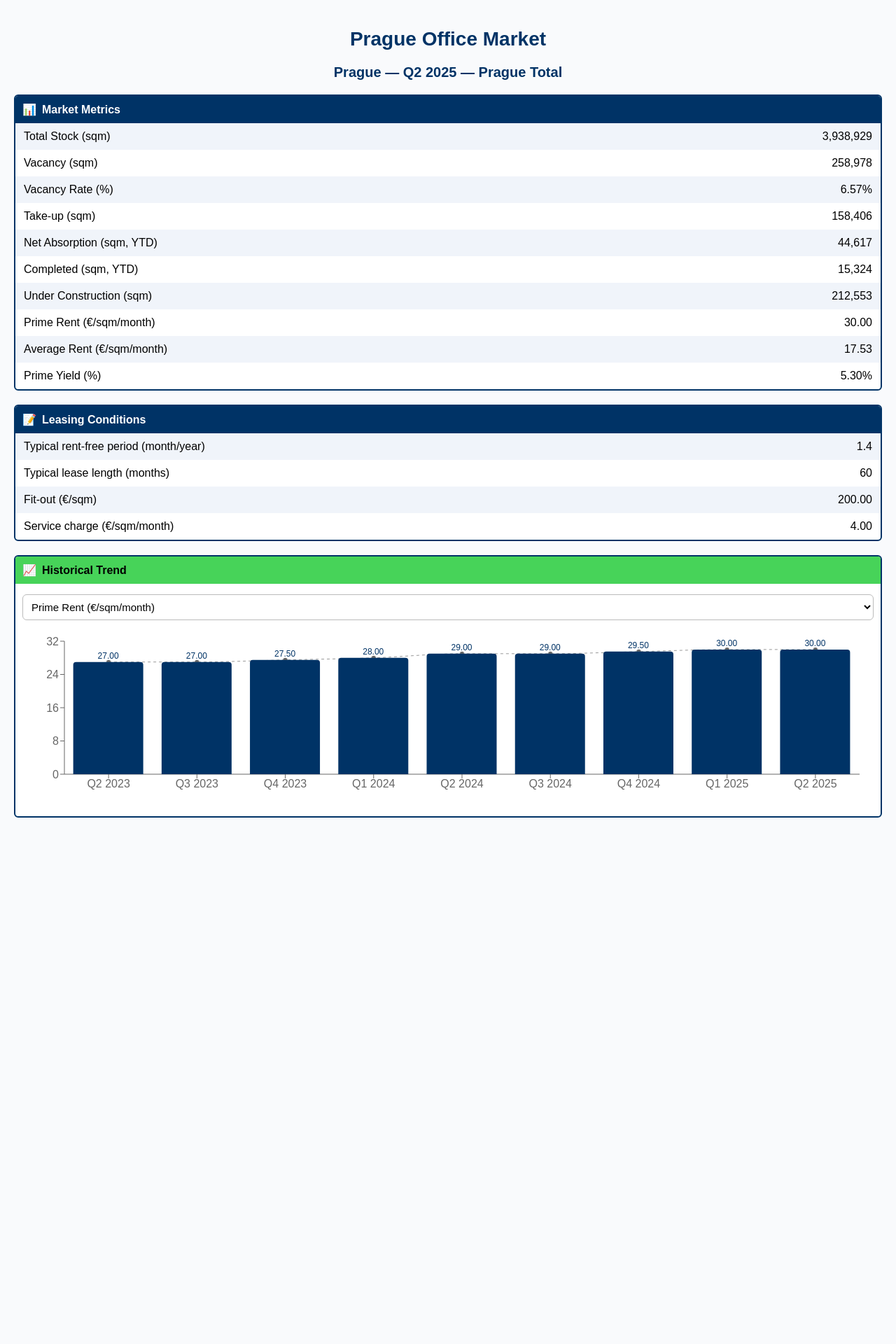
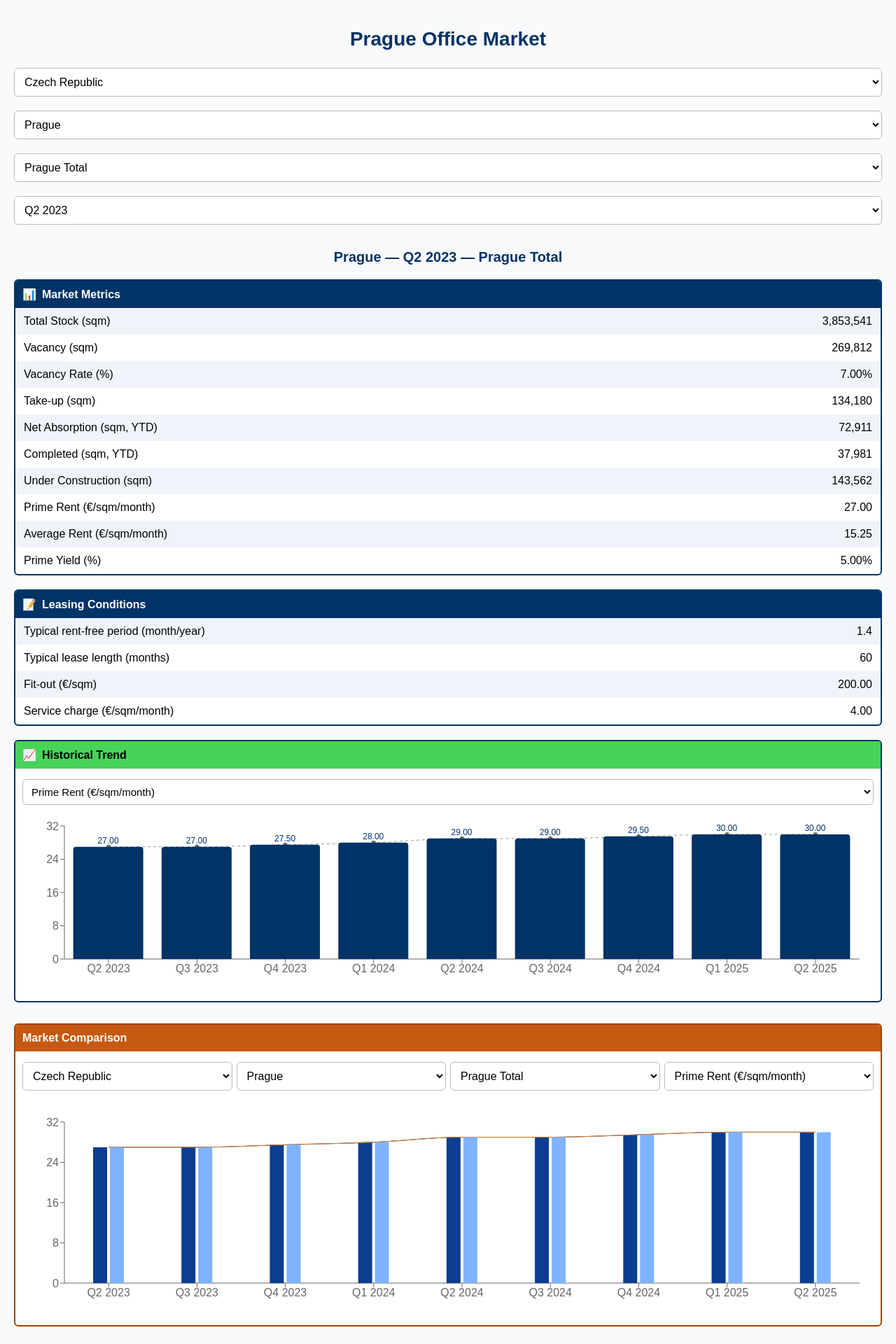
Before and after one commit to Musicandy13/market-data-cee-map, a React (Vite) app: page / in a window 1280 px wide. Shown: the top 1920 px of the page at 70% size. Before the commit the page ends 1208 px from the top, so only its background shows below. Built offline with nearby package versions, Linux system fonts and the light colour scheme.

Commit message:
Update DataExplorer.jsx

```diff
--- a/src/DataExplorer.jsx
+++ b/src/DataExplorer.jsx
@@ -19,17 +19,20 @@ function fmtNumber(n) {
   if (Math.abs(v) >= 1000) return v.toLocaleString(undefined, { maximumFractionDigits: 0 });
   return v.toLocaleString(undefined, { maximumFractionDigits: 2 });
 }
+
 function fmtMoney(n) {
   if (n === null || n === undefined || n === "" || Number.isNaN(n)) return "–";
   const v = Number(n);
   return v.toLocaleString(undefined, { minimumFractionDigits: 2, maximumFractionDigits: 2 });
 }
+
 function fmtPercent(n) {
   if (n === null || n === undefined || n === "" || Number.isNaN(n)) return "–";
   const v = Number(n);
   if (Math.abs(v) <= 1) return (v * 100).toFixed(2) + "%";
   return v.toFixed(2) + "%";
 }
+
 function coerceNumber(v) {
   if (v === null || v === undefined) return null;
   if (typeof v === "number") return v;
@@ -42,7 +45,7 @@ function coerceNumber(v) {
   return Number.isNaN(num) ? null : num;
 }
 
-// 🆕 New helper: display ranges like “150 - 200” in Leasing Conditions
+// 🆕 helper to display ranges like “150 - 200”
 function formatMaybeRange(v, kind = "number") {
   if (v === null || v === undefined || v === "") return "–";
   if (typeof v === "number") return kind === "money" ? fmtMoney(v) : fmtNumber(v);
@@ -75,22 +78,21 @@ function Row({ label, value }) {
   );
 }
 
-/* ===== Quarter sorting helper ===== */
-const sortPeriodsAsc = (a, b) => {
-  const [qa, ya] = a.split(" ");
-  const [qb, yb] = b.split(" ");
-  if (ya !== yb) return Number(ya) - Number(yb);
-  return Number(qa.replace("Q", "")) - Number(qb.replace("Q", ""));
-};
-
-/* ===== Build historical series (chronological for charts) ===== */
+/* ===== Build historical series ===== */
 function buildTrendSeries(raw, country, city, submarket, metric) {
   const cityNode = raw?.countries?.[country]?.cities?.[city];
   if (!cityNode?.periods) return [];
   const periods = Object.keys(cityNode.periods);
 
+  const sortPeriods = (a, b) => {
+    const [qa, ya] = a.split(" ");
+    const [qb, yb] = b.split(" ");
+    if (ya !== yb) return Number(ya) - Number(yb);
+    return Number(qa.replace("Q", "")) - Number(qb.replace("Q", ""));
+  };
+
   const out = [];
-  for (const p of periods.sort(sortPeriodsAsc)) {
+  for (const p of periods.sort(sortPeriods)) {
     const cityData = cityNode.periods?.[p];
     if (!cityData) continue;
 
@@ -156,12 +158,7 @@ function BarTrendChart({ data, metric }) {
         <Tooltip content={<SingleTooltip metric={metric} />} />
         <Line type="monotone" dataKey="value" stroke="#999" strokeDasharray="4 4" dot={{ r: 3, fill: "#666" }} />
         <Bar dataKey="value" fill="#003366" radius={[4, 4, 0, 0]}>
-          <LabelList
-            dataKey="value"
-            position="top"
-            formatter={(v) => formatValue(v)}
-            style={{ fill: "#003366", fontSize: "12px" }}
-          />
+          <LabelList dataKey="value" position="top" formatter={(v) => formatValue(v)} style={{ fill: "#003366", fontSize: "12px" }} />
         </Bar>
       </ComposedChart>
     </ResponsiveContainer>
@@ -169,13 +166,204 @@ function BarTrendChart({ data, metric }) {
 }
 
 /* ===== Market Comparison ===== */
-// (UNCHANGED — your entire block remains exactly as before)
 function ComparisonBlock({ raw, baseCountry, baseCity, baseSubmarket }) {
-  // ... full comparison block identical to your previous version ...
-  // no edits here
+  const [country2, setCountry2] = useState("");
+  const [city2, setCity2] = useState("");
+  const [submarket2, setSubmarket2] = useState("");
+  const [metric, setMetric] = useState("primeRentEurSqmMonth");
+
+  useEffect(() => {
+    if (!raw?.countries) return;
+    const cList = Object.keys(raw.countries);
+    if (!cList.length) return;
+
+    const firstC = cList[0];
+    const cities = Object.keys(raw.countries[firstC]?.cities || {});
+    const firstCity = cities[0] || "";
+    const periods = Object.keys(raw.countries[firstC]?.cities?.[firstCity]?.periods || {});
+    const firstPeriod = periods[0] || "";
+    const subs =
+      (firstPeriod &&
+        Object.keys(
+          raw.countries[firstC]?.cities?.[firstCity]?.periods?.[firstPeriod]?.subMarkets || {}
+        )) ||
+      [];
+
+    setCountry2((prev) => prev || firstC);
+    setCity2((prev) => prev || firstCity);
+    setSubmarket2((prev) => prev || subs[0] || "");
+  }, [raw]);
+
+  useEffect(() => {
+    if (!country2) return;
+    const cities = Object.keys(raw?.countries?.[country2]?.cities || {});
+    if (!cities.length) {
+      setCity2("");
+      setSubmarket2("");
+      return;
+    }
+    if (!cities.includes(city2)) setCity2(cities[0]);
+  }, [country2, raw]); // eslint-disable-line
+
+  useEffect(() => {
+    if (!country2 || !city2) return;
+    const periods = Object.keys(raw?.countries?.[country2]?.cities?.[city2]?.periods || {});
+    const firstPeriod = periods[0] || "";
+    const subs = Object.keys(
+      raw?.countries?.[country2]?.cities?.[city2]?.periods?.[firstPeriod]?.subMarkets || {}
+    );
+    if (!subs.length) {
+      if (submarket2) setSubmarket2("");
+      return;
+    }
+    if (!subs.includes(submarket2)) setSubmarket2(subs[0]);
+  }, [country2, city2, raw]); // eslint-disable-line
+
+  if (!raw?.countries) return null;
+
+  const countries = Object.keys(raw.countries);
+  const cities2 = country2 ? Object.keys(raw?.countries?.[country2]?.cities || {}) : [];
+  const submarkets2 = (() => {
+    const firstPeriodKey = Object.keys(raw?.countries?.[country2]?.cities?.[city2]?.periods || {})[0];
+    if (!firstPeriodKey) return [];
+    return Object.keys(
+      raw?.countries?.[country2]?.cities?.[city2]?.periods?.[firstPeriodKey]?.subMarkets || {}
+    );
+  })();
+
+  const baseData = buildTrendSeries(raw, baseCountry, baseCity, baseSubmarket, metric);
+  let compData = buildTrendSeries(raw, country2, city2, submarket2, metric);
+  if (compData.length === 0) compData = buildTrendSeries(raw, country2, city2, "", metric);
+
+  const seriesNameBase = baseCity + (baseSubmarket ? " — " + baseSubmarket : "");
+  const seriesNameComp = city2 + (submarket2 ? " — " + submarket2 : "");
+
+  const allPeriods = Array.from(
+    new Set([...baseData.map((d) => d.period), ...compData.map((d) => d.period)])
+  ).sort((a, b) => {
+    const [qa, ya] = a.split(" ");
+    const [qb, yb] = b.split(" ");
+    if (ya !== yb) return Number(ya) - Number(yb);
+    return Number(qa.replace("Q", "")) - Number(qb.replace("Q", ""));
+  });
+
+  const merged = allPeriods.map((p) => ({
+    period: p,
+    base: baseData.find((d) => d.period === p)?.value ?? null,
+    comp: compData.find((d) => d.period === p)?.value ?? null,
+  }));
+
+  return (
+    <div className="section-box section-box--orange" style={{ marginTop: "30px" }}>
+      <div className="section-header section-header--orange">Market Comparison</div>
+
+      <div style={{ padding: "10px" }}>
+        <div
+          style={{
+            display: "grid",
+            gridTemplateColumns: "repeat(auto-fit, minmax(180px, 1fr))",
+            gap: "6px",
+            marginBottom: "10px",
+          }}
+        >
+          <select value={country2} onChange={(e) => setCountry2(e.target.value)}>
+            {countries.map((c) => (
+              <option key={c} value={c}>
+                {c}
+              </option>
+            ))}
+          </select>
+
+          <select value={city2} onChange={(e) => setCity2(e.target.value)}>
+            {cities2.map((ct) => (
+              <option key={ct} value={ct}>
+                {ct}
+              </option>
+            ))}
+          </select>
+
+          {submarkets2.length > 0 && (
+            <select value={submarket2} onChange={(e) => setSubmarket2(e.target.value)}>
+              {submarkets2.map((sm) => (
+                <option key={sm} value={sm}>
+                  {sm}
+                </option>
+              ))}
+            </select>
+          )}
+
+          <select value={metric} onChange={(e) => setMetric(e.target.value)}>
+            {[
+              { key: "totalStock", label: "Total Stock (sqm)" },
+              { key: "vacancy", label: "Vacancy (sqm)" },
+              { key: "vacancyRate", label: "Vacancy Rate (%)" },
+              { key: "primeRentEurSqmMonth", label: "Prime Rent (€/sqm/month)" },
+              { key: "averageRentEurSqmMonth", label: "Average Rent (€/sqm/month)" },
+              { key: "primeYield", label: "Prime Yield (%)" },
+              { key: "fitOutEurSqmShellCore", label: "Fit-out (€/sqm)" },
+              { key: "serviceChargeEurSqmMonth", label: "Service charge (€/sqm/month)" },
+            ].map((m) => (
+              <option key={m.key} value={m.key}>
+                {m.label}
+              </option>
+            ))}
+          </select>
+        </div>
+
+        <ResponsiveContainer width="100%" height={300}>
+          <ComposedChart data={merged} margin={{ top: 20, right: 20, left: 0, bottom: 20 }}>
+            <XAxis dataKey="period" />
+            <YAxis />
+            <Tooltip
+              content={({ active, payload, label }) => {
+                if (!active || !payload?.length) return null;
+
+                const byKey = new Map();
+                for (const p of payload) {
+                  if ((p?.dataKey === "base" || p?.dataKey === "comp") && p.value != null) {
+                    if (!byKey.has(p.dataKey)) byKey.set(p.dataKey, p.value);
+                  }
+                }
+
+                const rows = [];
+                if (byKey.has("base")) rows.push({ name: seriesNameBase, val: byKey.get("base"), color: "#0b3d91" });
+                if (byKey.has("comp")) rows.push({ name: seriesNameComp, val: byKey.get("comp"), color: "#7fb3ff" });
+
+                const fmt = (v) =>
+                  metric === "vacancyRate" || metric === "primeYield"
+                    ? fmtPercent(v)
+                    : metric === "primeRentEurSqmMonth" ||
+                      metric === "averageRentEurSqmMonth" ||
+                      metric === "serviceChargeEurSqmMonth"
+                    ? fmtMoney(v)
+                    : fmtNumber(v);
+
+                return (
+                  <div style={{ background: "white", border: "1px solid #ccc", padding: "6px 8px", fontSize: "12px" }}>
+                    <strong style={{ display: "block", marginBottom: 4 }}>{label}</strong>
+                    {rows.map((x) => (
+                      <div key={x.name} style={{ display: "flex", gap: 6, alignItems: "center" }}>
+                        <span style={{ display: "inline-block", width: 10, height: 10, background: x.color }} />
+                        <span style={{ minWidth: 140 }}>{x.name}:</span>
+                        <span>{fmt(x.val)}</span>
+                      </div>
+                    ))}
+                  </div>
+                );
+              }}
+            />
+            <Line type="monotone" dataKey="base" stroke="#0b3d91" dot={false} />
+            <Bar dataKey="base" fill="#0b3d91" barSize={20} />
+            <Line type="monotone" dataKey="comp" stroke="#e67e22" dot={false} />
+            <Bar dataKey="comp" fill="#7fb3ff" barSize={20} />
+          </ComposedChart>
+        </ResponsiveContainer>
+      </div>
+    </div>
+  );
 }
 
-/* ===== Main App (first block + leasing + trend + comparison) ===== */
+/* ===== Main App (selectors + metrics + leasing + trend + comparison) ===== */
 export default function DataExplorerApp() {
   const [raw, setRaw] = useState(null);
   const [loading, setLoading] = useState(true);
@@ -187,7 +375,7 @@ export default function DataExplorerApp() {
   const [period, setPeriod] = useState("");
   const [selectedMetric, setSelectedMetric] = useState("primeRentEurSqmMonth");
 
-  // initial load → default to LATEST period
+  // initial load
   useEffect(() => {
     setLoading(true);
     fetch("/market_data.json")
@@ -205,17 +393,15 @@ export default function DataExplorerApp() {
         const firstCountry = countries[0];
         const cities = Object.keys(json?.countries?.[firstCountry]?.cities || {});
         const firstCity = cities[0] || "";
-        const periodsAsc = Object.keys(json?.countries?.[firstCountry]?.cities?.[firstCity]?.periods || {}).sort(
-          sortPeriodsAsc
-        );
-        const latestPeriod = periodsAsc[periodsAsc.length - 1] || "";
+        const periods = Object.keys(json?.countries?.[firstCountry]?.cities?.[firstCity]?.periods || {});
+        const firstPeriod = periods[0] || "";
         const subs = Object.keys(
-          json?.countries?.[firstCountry]?.cities?.[firstCity]?.periods?.[latestPeriod]?.subMarkets || {}
+          json?.countries?.[firstCountry]?.cities?.[firstCity]?.periods?.[firstPeriod]?.subMarkets || {}
         );
 
         setCountry(firstCountry);
         setCity(firstCity);
-        setPeriod(latestPeriod);
+        setPeriod(firstPeriod);
         setSubmarket(subs[0] || "");
         setLoading(false);
       })
@@ -227,13 +413,10 @@ export default function DataExplorerApp() {
 
   const countries = Object.keys(raw?.countries || {});
   const cities = country ? Object.keys(raw?.countries?.[country]?.cities || {}) : [];
-
-  const periodsAsc = city
-    ? Object.keys(raw?.countries?.[country]?.cities?.[city]?.periods || {}).sort(sortPeriodsAsc)
-    : [];
+  const periodsAsc = city ? Object.keys(raw?.countries?.[country]?.cities?.[city]?.periods || {}) : [];
   const periodsDesc = [...periodsAsc].reverse();
 
-  const selectedPeriodObj = raw?.countries?.[country]?.cities?.[city]?.periods?.[period] || null;
+  const selectedPeriodObj = raw?.countries?.[country]?.cities?.[city]?.periods?.[period] || {};
   const submarketsFromJson = selectedPeriodObj?.subMarkets ? Object.keys(selectedPeriodObj.subMarkets) : [];
   const cityObj = raw?.countries?.[country]?.cities?.[city] || {};
   const leasingCity = cityObj?.leasing || {};
@@ -273,8 +456,69 @@ export default function DataExplorerApp() {
     <div style={{ fontFamily: "Arial, sans-serif", padding: "20px" }}>
       <h1>{city || "Market"} Office Market</h1>
 
-      {/* ---- Selectors remain identical ---- */}
-      {/* ... country/city/submarket/period selectors ... */}
+      {/* ====== INPUT BLOCK ====== */}
+      <div>
+        <select
+          value={country}
+          onChange={(e) => {
+            const c = e.target.value;
+            setCountry(c);
+            const nextCities = Object.keys(raw?.countries?.[c]?.cities || {});
+            const nextCity = nextCities[0] || "";
+            setCity(nextCity);
+            const nextPeriods = Object.keys(raw?.countries?.[c]?.cities?.[nextCity]?.periods || {});
+            const nextLatest = nextPeriods[nextPeriods.length - 1] || "";
+            setPeriod(nextLatest);
+            const nextSubs = Object.keys(
+              raw?.countries?.[c]?.cities?.[nextCity]?.periods?.[nextLatest]?.subMarkets || {}
+            );
+            setSubmarket(nextSubs[0] || "");
+          }}
+        >
+          {countries.map((c) => (
+            <option key={c} value={c}>
+              {c}
+            </option>
+          ))}
+        </select>
+
+        <select
+          value={city}
+          onChange={(e) => {
+            const cityVal = e.target.value;
+            setCity(cityVal);
+            const nextPeriods = Object.keys(raw?.countries?.[country]?.cities?.[cityVal]?.periods || {});
+            const nextLatest = nextPeriods[nextPeriods.length - 1] || "";
+            setPeriod(nextLatest);
+            const nextSubs = Object.keys(
+              raw?.countries?.[country]?.cities?.[cityVal]?.periods?.[nextLatest]?.subMarkets || {}
+            );
+            setSubmarket(nextSubs[0] || "");
+          }}
+        >
+          {cities.map((ct) => (
+            <option key={ct} value={ct}>
+              {ct}
+            </option>
+          ))}
+        </select>
+
+        <select value={submarket} onChange={(e) => setSubmarket(e.target.value)}>
+          {submarketsFromJson.map((sm) => (
+            <option key={sm} value={sm}>
+              {sm}
+            </option>
+          ))}
+        </select>
+
+        <select value={period} onChange={(e) => setPeriod(e.target.value)}>
+          {periodsDesc.map((p) => (
+            <option key={p} value={p}>
+              {p}
+            </option>
+          ))}
+        </select>
+      </div>
 
       <h2>
         {city} — {period} — {submarket || "City total"}
@@ -316,7 +560,7 @@ export default function DataExplorerApp() {
         />
       </div>
 
-      {/* ---- 🆕 Leasing Conditions with range support ---- */}
+      {/* ---- Leasing ---- */}
       <div className="section-box">
         <div className="section-header">
           <span>📝</span> Leasing Conditions
```
